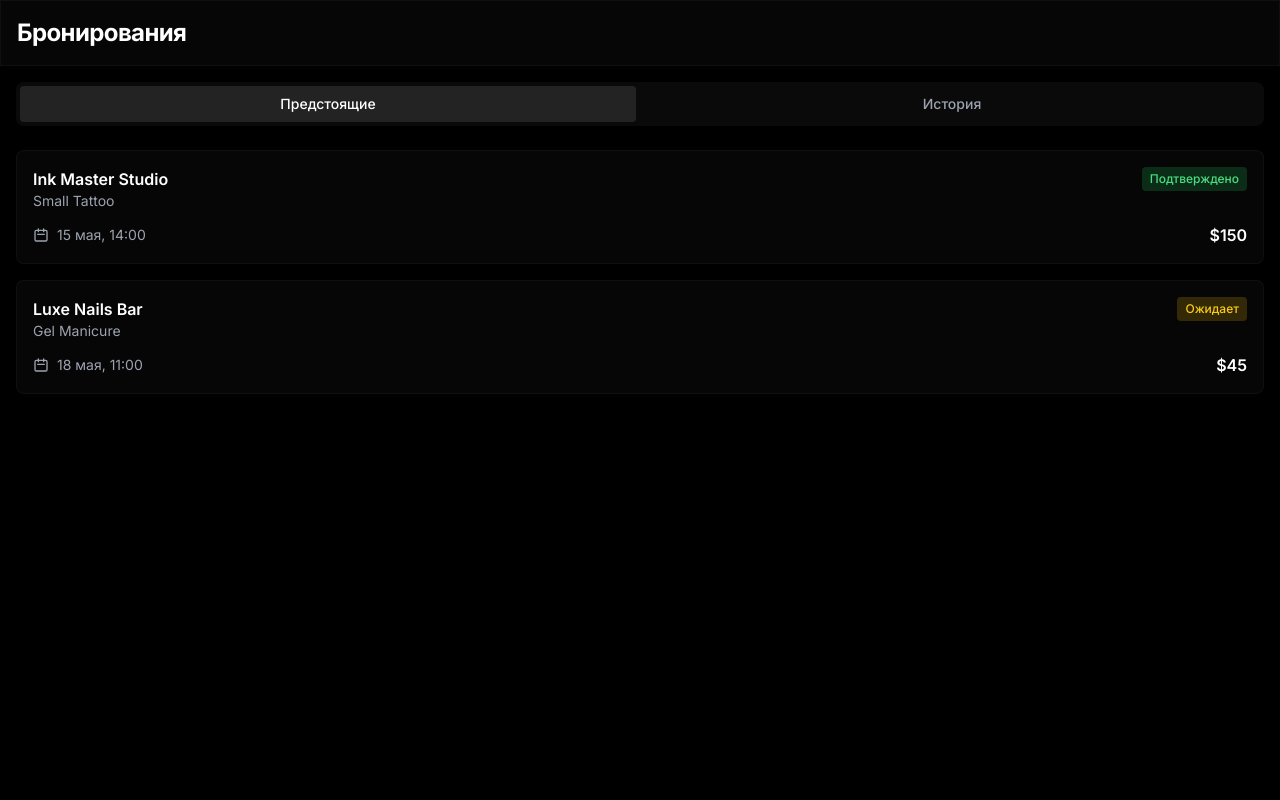
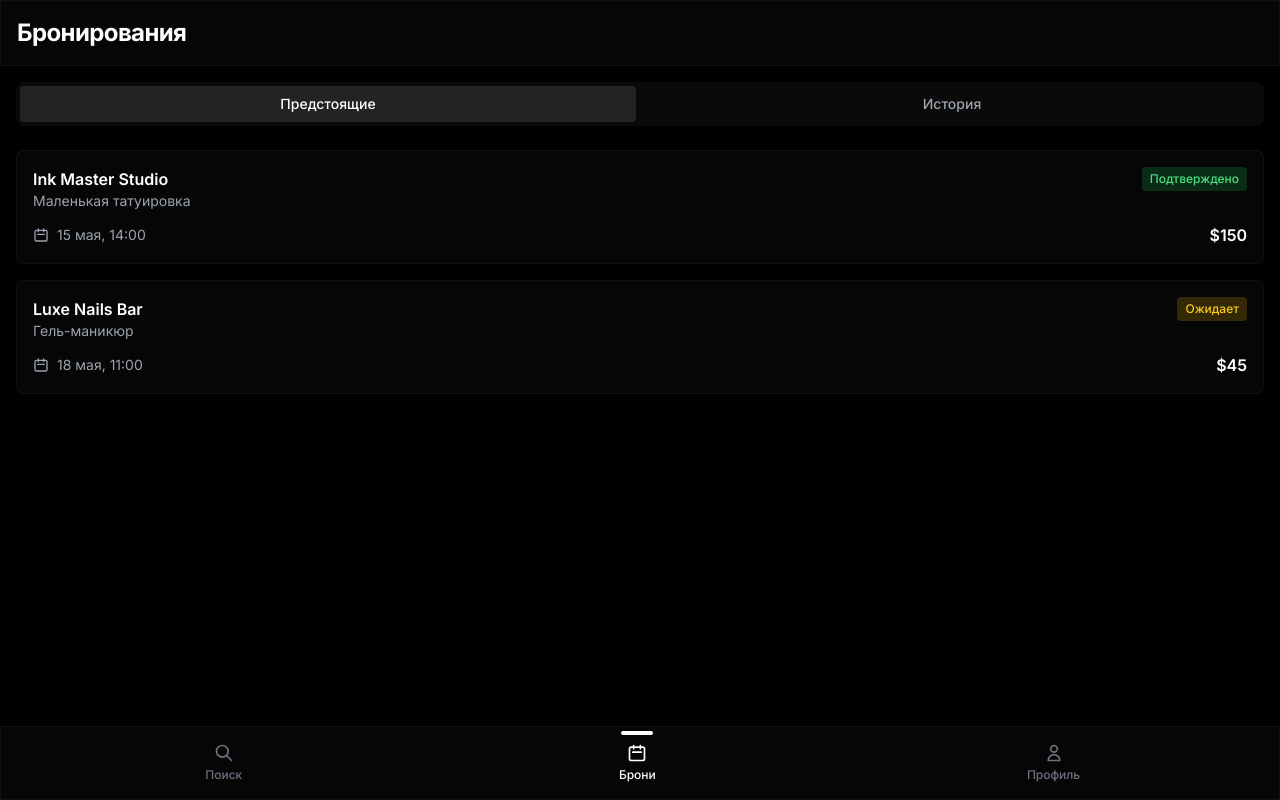
Before and after one commit to maksimbaulin0-code/prismapp, a React (Vite) app: page / in a window 1280 px wide. Both pictures are taken after a click on the button "Брони". Built offline with nearby package versions, Linux system fonts and the light colour scheme.

Commit message:
Add bottom navigation to all pages

```diff
--- a/src/App.tsx
+++ b/src/App.tsx
@@ -10,9 +10,9 @@ function App() {
   const renderPage = () => {
     switch (activeTab) {
       case 'bookings':
-        return <Bookings />;
+        return <Bookings activeTab={activeTab} onTabChange={setActiveTab} />;
       case 'profile':
-        return <Profile />;
+        return <Profile activeTab={activeTab} onTabChange={setActiveTab} />;
       default:
         return <Home activeTab={activeTab} onTabChange={setActiveTab} />;
     }
--- a/src/pages/Bookings.tsx
+++ b/src/pages/Bookings.tsx
@@ -1,12 +1,17 @@
 import { useState } from 'react';
 import { motion } from 'framer-motion';
 import { cn } from '@/lib/utils';
+
+interface BookingsProps {
+  activeTab: string;
+  onTabChange: (tab: string) => void;
+}
 
 const BOOKINGS = [
   {
     id: '1',
     specialistName: 'Ink Master Studio',
-    service: 'Small Tattoo',
+    service: 'Маленькая татуировка',
     date: '15 мая, 14:00',
     status: 'confirmed',
     price: 150,
@@ -14,14 +19,14 @@ const BOOKINGS = [
   {
     id: '2',
     specialistName: 'Luxe Nails Bar',
-    service: 'Gel Manicure',
+    service: 'Гель-маникюр',
     date: '18 мая, 11:00',
     status: 'pending',
     price: 45,
   },
 ];
 
-export default function Bookings() {
+export default function Bookings({ activeTab, onTabChange }: BookingsProps) {
   const [activeSegment, setActiveSegment] = useState('upcoming');
 
   return (
@@ -89,6 +94,64 @@ export default function Bookings() {
           )}
         </div>
       </div>
+
+      {/* Bottom Navigation */}
+      <div className="fixed bottom-0 left-0 right-0 glass border-t border-border safe-area-bottom">
+        <div className="flex justify-around items-center py-2 px-4">
+          {[
+            { id: 'search', label: 'Поиск', icon: SearchIcon },
+            { id: 'bookings', label: 'Брони', icon: CalendarIcon },
+            { id: 'profile', label: 'Профиль', icon: UserIcon },
+          ].map((tab) => {
+            const Icon = tab.icon;
+            const isActive = activeTab === tab.id;
+
+            return (
+              <motion.button
+                key={tab.id}
+                onClick={() => onTabChange(tab.id)}
+                className="relative flex flex-col items-center gap-1 p-2 min-w-[64px]"
+                whileTap={{ scale: 0.9 }}
+              >
+                {isActive && (
+                  <motion.div
+                    layoutId="active-indicator"
+                    className="absolute -top-1 w-8 h-1 bg-accent rounded-full"
+                  />
+                )}
+                <Icon className={`w-5 h-5 ${isActive ? 'text-accent' : 'text-gray-500'}`} />
+                <span className={`text-xs font-medium ${isActive ? 'text-accent' : 'text-gray-500'}`}>
+                  {tab.label}
+                </span>
+              </motion.button>
+            );
+          })}
+        </div>
+      </div>
     </div>
   );
 }
+
+function SearchIcon({ className }: { className?: string }) {
+  return (
+    <svg className={className} fill="none" stroke="currentColor" viewBox="0 0 24 24">
+      <path strokeLinecap="round" strokeLinejoin="round" strokeWidth={2} d="M21 21l-6-6m2-5a7 7 0 11-14 0 7 7 0 0114 0z" />
+    </svg>
+  );
+}
+
+function CalendarIcon({ className }: { className?: string }) {
+  return (
+    <svg className={className} fill="none" stroke="currentColor" viewBox="0 0 24 24">
+      <path strokeLinecap="round" strokeLinejoin="round" strokeWidth={2} d="M8 7V3m8 4V3m-9 8h10M5 21h14a2 2 0 002-2V7a2 2 0 00-2-2H5a2 2 0 00-2 2v12a2 2 0 002 2z" />
+    </svg>
+  );
+}
+
+function UserIcon({ className }: { className?: string }) {
+  return (
+    <svg className={className} fill="none" stroke="currentColor" viewBox="0 0 24 24">
+      <path strokeLinecap="round" strokeLinejoin="round" strokeWidth={2} d="M16 7a4 4 0 11-8 0 4 4 0 018 0zM12 14a7 7 0 00-7 7h14a7 7 0 00-7-7z" />
+    </svg>
+  );
+}
--- a/src/pages/Profile.tsx
+++ b/src/pages/Profile.tsx
@@ -1,5 +1,10 @@
 import { useState } from 'react';
 import { motion } from 'framer-motion';
+
+interface ProfileProps {
+  activeTab: string;
+  onTabChange: (tab: string) => void;
+}
 
 interface UserProfile {
   name: string;
@@ -15,7 +20,7 @@ const MOCK_PROFILE: UserProfile = {
   bookings: 5,
 };
 
-export default function Profile() {
+export default function Profile({ activeTab, onTabChange }: ProfileProps) {
   const [profile, setProfile] = useState<UserProfile>(MOCK_PROFILE);
   const [isEditing, setIsEditing] = useState(false);
   const [editData, setEditData] = useState(profile);
@@ -40,7 +45,6 @@ export default function Profile() {
       </header>
 
       <div className="p-4">
-        {/* Profile Card */}
         <div className="glass p-6 rounded-soft mb-6">
           <div className="flex items-center gap-4">
             <div className="w-16 h-16 rounded-full bg-accent/20 flex items-center justify-center text-accent text-2xl font-bold">
@@ -70,7 +74,6 @@ export default function Profile() {
           </div>
         </div>
 
-        {/* Quick Stats */}
         <div className="grid grid-cols-2 gap-4 mb-6">
           <div className="glass p-4 rounded-soft text-center">
             <p className="text-2xl font-bold text-accent">{profile.favorites}</p>
@@ -82,7 +85,6 @@ export default function Profile() {
           </div>
         </div>
 
-        {/* Menu */}
         <div className="space-y-2">
           {menuItems.map((item) => (
             <motion.button
@@ -102,11 +104,68 @@ export default function Profile() {
           ))}
         </div>
 
-        {/* Logout */}
         <button className="w-full mt-8 p-4 text-red-400 hover:bg-red-500/10 rounded-soft transition-colors">
           Выйти из аккаунта
         </button>
       </div>
+
+      {/* Bottom Navigation */}
+      <div className="fixed bottom-0 left-0 right-0 glass border-t border-border safe-area-bottom">
+        <div className="flex justify-around items-center py-2 px-4">
+          {[
+            { id: 'search', label: 'Поиск', icon: SearchIcon },
+            { id: 'bookings', label: 'Брони', icon: CalendarIcon },
+            { id: 'profile', label: 'Профиль', icon: UserIcon },
+          ].map((tab) => {
+            const Icon = tab.icon;
+            const isActive = activeTab === tab.id;
+
+            return (
+              <motion.button
+                key={tab.id}
+                onClick={() => onTabChange(tab.id)}
+                className="relative flex flex-col items-center gap-1 p-2 min-w-[64px]"
+                whileTap={{ scale: 0.9 }}
+              >
+                {isActive && (
+                  <motion.div
+                    layoutId="active-indicator"
+                    className="absolute -top-1 w-8 h-1 bg-accent rounded-full"
+                  />
+                )}
+                <Icon className={`w-5 h-5 ${isActive ? 'text-accent' : 'text-gray-500'}`} />
+                <span className={`text-xs font-medium ${isActive ? 'text-accent' : 'text-gray-500'}`}>
+                  {tab.label}
+                </span>
+              </motion.button>
+            );
+          })}
+        </div>
+      </div>
     </div>
   );
 }
+
+function SearchIcon({ className }: { className?: string }) {
+  return (
+    <svg className={className} fill="none" stroke="currentColor" viewBox="0 0 24 24">
+      <path strokeLinecap="round" strokeLinejoin="round" strokeWidth={2} d="M21 21l-6-6m2-5a7 7 0 11-14 0 7 7 0 0114 0z" />
+    </svg>
+  );
+}
+
+function CalendarIcon({ className }: { className?: string }) {
+  return (
+    <svg className={className} fill="none" stroke="currentColor" viewBox="0 0 24 24">
+      <path strokeLinecap="round" strokeLinejoin="round" strokeWidth={2} d="M8 7V3m8 4V3m-9 8h10M5 21h14a2 2 0 002-2V7a2 2 0 00-2-2H5a2 2 0 00-2 2v12a2 2 0 002 2z" />
+    </svg>
+  );
+}
+
+function UserIcon({ className }: { className?: string }) {
+  return (
+    <svg className={className} fill="none" stroke="currentColor" viewBox="0 0 24 24">
+      <path strokeLinecap="round" strokeLinejoin="round" strokeWidth={2} d="M16 7a4 4 0 11-8 0 4 4 0 018 0zM12 14a7 7 0 00-7 7h14a7 7 0 00-7-7z" />
+    </svg>
+  );
+}
```
